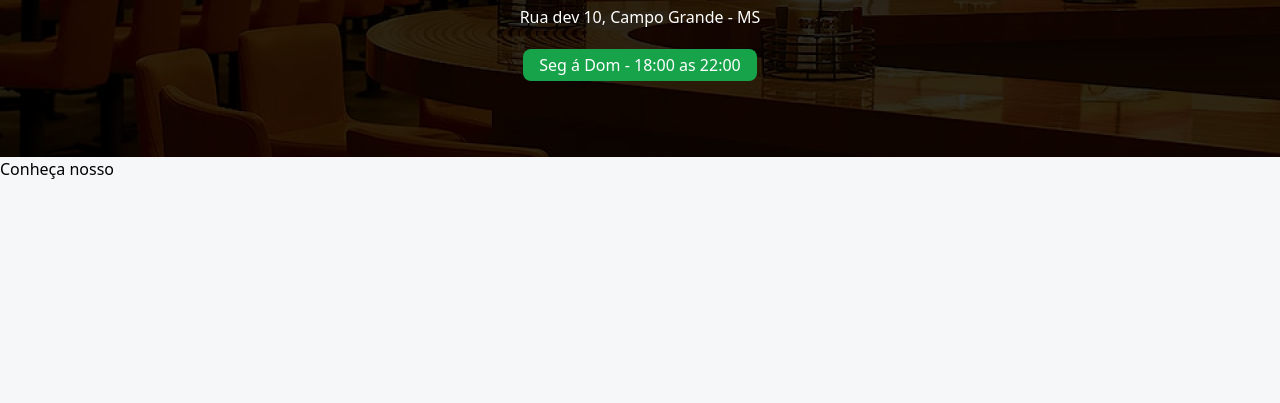
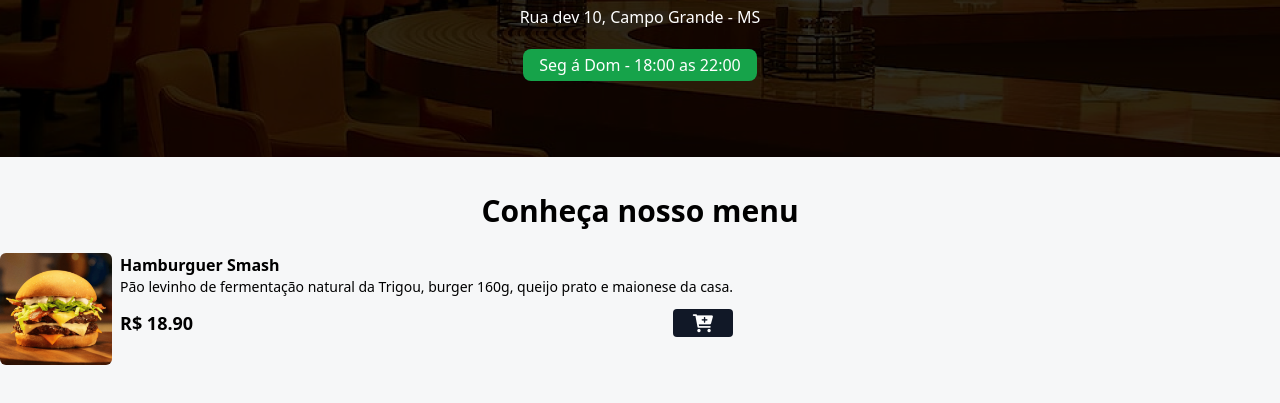
Before and after one commit to iurikeidann/PE_Projeto_Hamburgueria, a website: page index.html in a window 1280 px wide. Shown: the part 263-666 px from the top of the page. Drawn offline with Linux system fonts and the light colour scheme.

Commit message:
06 - Part 1 - 0h33m06s
06 - Part 1 - 0h33m06s.

```diff
--- a/index.html
+++ b/index.html
@@ -3,6 +3,10 @@
 <head>
     <meta charset="UTF-8">
     <meta name="viewport" content="width=device-width, initial-scale=1.0">
+
+    <link rel="stylesheet" href="https://cdnjs.cloudflare.com/ajax/libs/font-awesome/6.0.0-beta3/css/all.min.css"
+    integrity="sha512-Fo3rlrZj/k7ujTnHg4CGR2D7kSs0v4LLanw2qksYuRlEzO+tcaEPQogQ0KaoGN26/zrn20ImR1DfuLWnOo7aBA=="
+    crossorigin="anonymous" referrerpolicy="no-referrer" />
 
     <link rel="stylesheet" href="./styles/output.css" />
 
@@ -32,11 +36,43 @@
      </header>
     <!-- FIM HEADER -->
 
-     <h2>
-        Conheça nosso
+     <h2 class="text-2xl md:text-3xl font-bold text-center mt-9 mb-6">
+        Conheça nosso menu
      </h2>
 
+     <!-- INÍCIO MENU -->
+      <div id="menu">
 
+        <main>
+
+        <!-- PRODUTO ITEM -->
+        <div class="flex gap-2">
+            <img
+            src="./assets/hamb-1.png"
+            alt="Hamburguer Smash"
+            class="w-28 h-28 rounded-md hover:scale-110 hover:-rotate-2 duration-300"
+        />
+
+        <div>
+            <p class="font-bold">Hamburguer Smash</p>
+            <p class="text-sm">Pão levinho de fermentação natural da Trigou, burger 160g, queijo prato e maionese da casa.</p>
+
+        <div class="flex items-center gap-2 justify-between mt-3">
+            <p class="font-bold text-lg">R$ 18.90</p>
+            <button class="bg-gray-900 px-5 rounded add-to-cart-btn">
+                <i class="fa fa-cart-plus text-lg text-white"></i>
+            </button>
+        </div>
+
+        </div>
+
+        </div>
+    <!-- FIM PRODUTO ITEM -->
+
+        </main>
+
+    </div>
+    <!-- FIM MENU -->
 
 </body>
 </html>
```
Also changed, not shown: styles/output.css.
